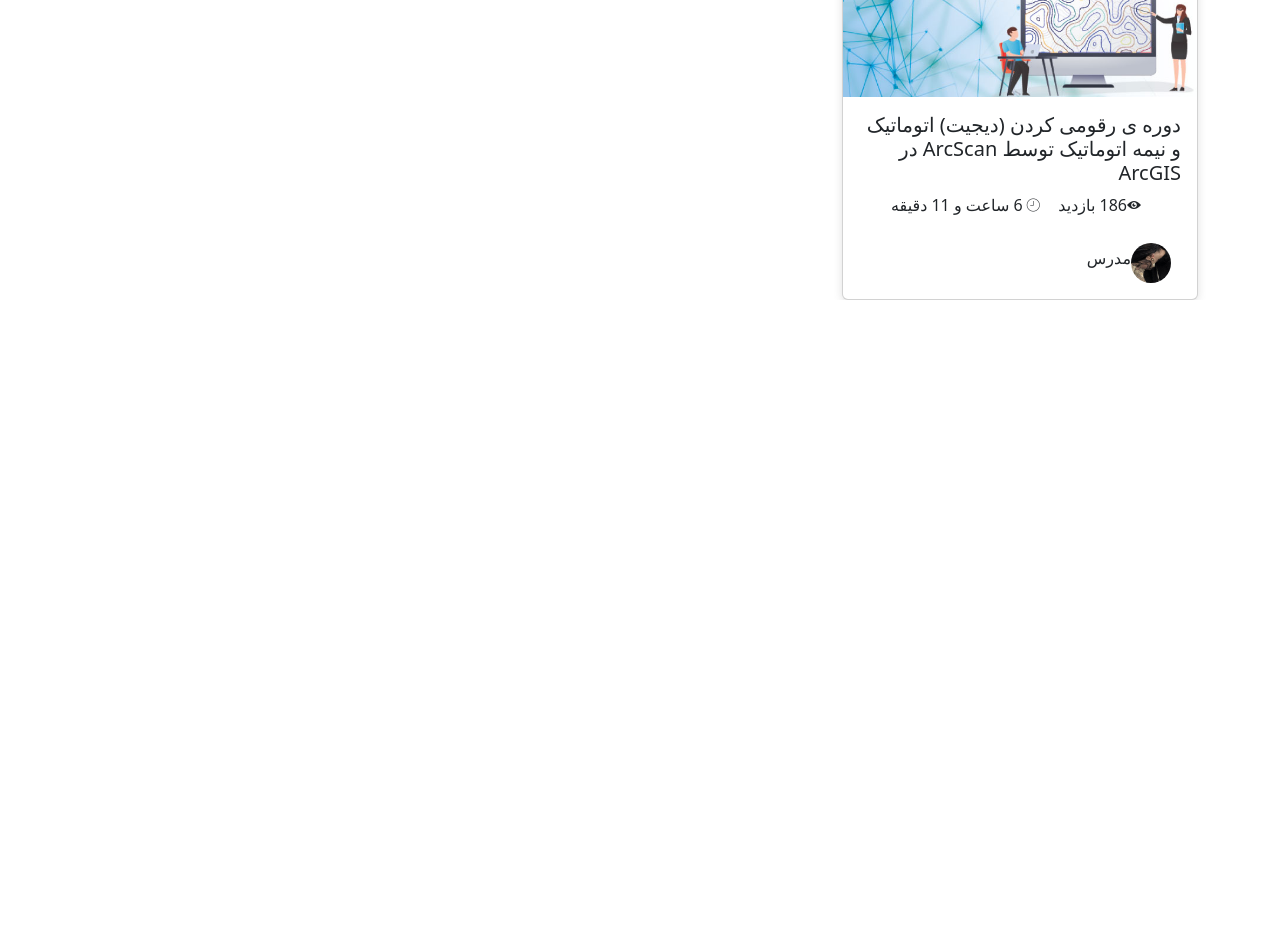
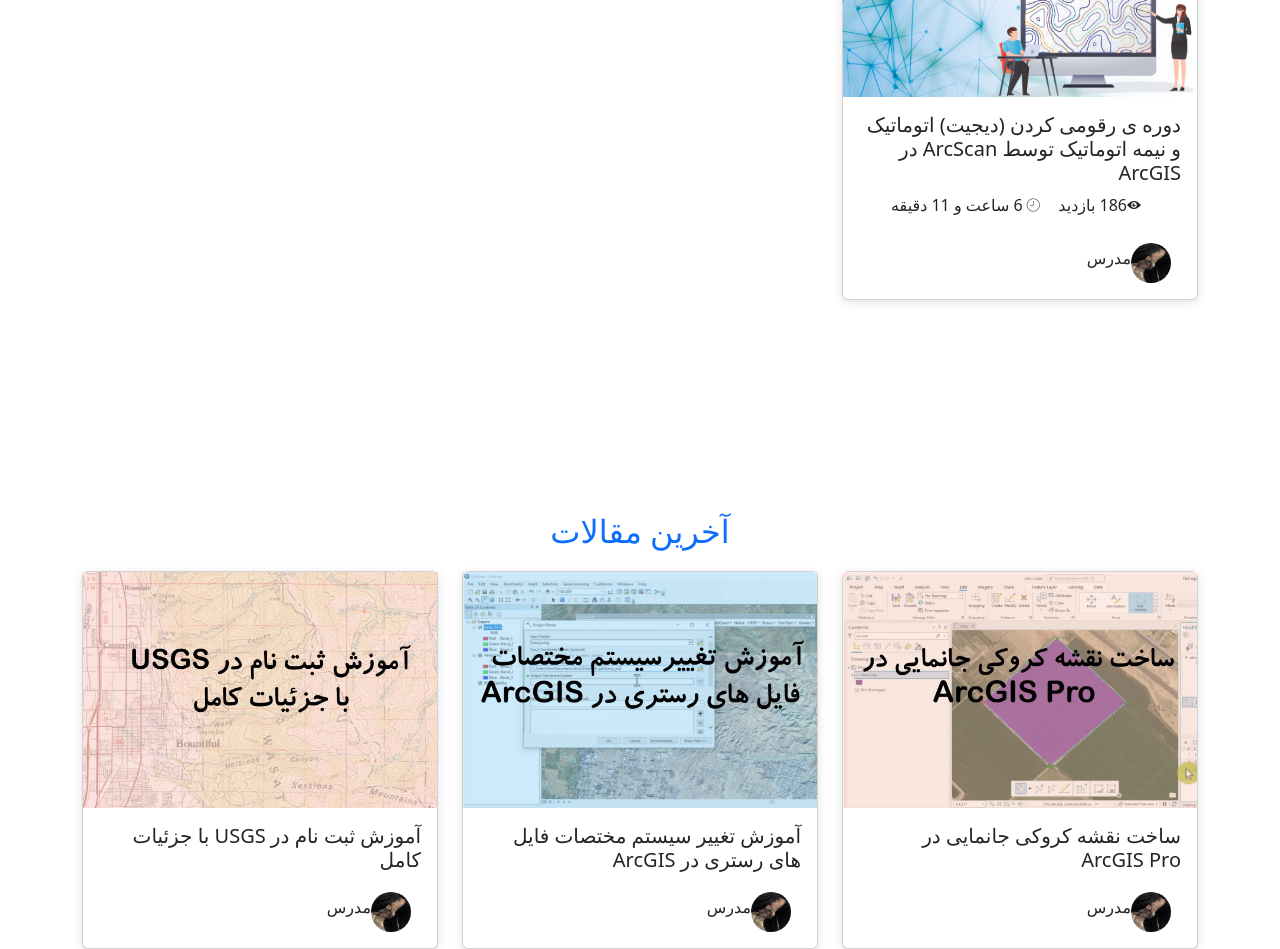
Before and after one commit to nikuox/project1, a plain HTML site: page index.html in a window 1280 px wide. Shown: the part 618-1567 px from the top of the page. Before the commit the page ends 918 px from the top, so only its background shows below. Drawn offline with nearby package versions, Linux system fonts and the light colour scheme; files that its build step writes are made by us from their sources.

Commit message:
New example

```diff
--- a/index.html
+++ b/index.html
@@ -46,7 +46,7 @@
       class="text-primary"
       style="text-align: center; margin-top: 20px; margin-bottom: 20px"
     >
-      <h2>لیست دوره ها!</h2>
+      <h2>لیست دوره ها</h2>
     </div>
 
     <div class="container">
@@ -136,5 +136,58 @@
         </div>
       </div>
     </div>
+    <br /><br /><br /><br /><br /><br /><br /><br />
+    <div
+      class="text-primary"
+      style="text-align: center; margin-top: 20px; margin-bottom: 20px"
+    >
+      <h2>آخرین مقالات</h2>
+    </div>
+    <div class="container">
+      <div class="row">
+        <div class="col-12 col-md-6 col-xl-4 col-xxl-4">
+          <div class="card">
+            <div class="card-img-top">
+              <img src="assets/img/image1.jpg" alt="" class="w-100" />
+            </div>
+            <div class="card-body">
+              <h5>ساخت نقشه کروکی جانمایی در ArcGIS Pro</h5>
+              <div class="teacher">
+                <img src="assets/img/picture.jpg" alt="" />
+                <span class="name">مدرس</span>
+              </div>
+            </div>
+          </div>
+        </div>
+        <div class="col-12 col-md-6 col-xl-4 col-xxl-4">
+          <div class="card">
+            <div class="card-img-top">
+              <img src="assets/img/image2.jpg" alt="" class="w-100" />
+            </div>
+            <div class="card-body">
+              <h5>آموزش تغییر سیستم مختصات فایل های رستری در ArcGIS</h5>
+              <div class="teacher">
+                <img src="assets/img/picture.jpg" alt="" />
+                <span class="name">مدرس</span>
+              </div>
+            </div>
+          </div>
+        </div>
+        <div class="col-12 col-md-6 col-xl-4 col-xxl-4">
+          <div class="card">
+            <div class="card-img-top">
+              <img src="assets/img/image3.jpg" alt="" class="w-100" />
+            </div>
+            <div class="card-body">
+              <h5>آموزش ثبت نام در USGS با جزئیات کامل</h5>
+              <div class="teacher">
+                <img src="assets/img/picture.jpg" alt="" />
+                <span class="name">مدرس</span>
+              </div>
+            </div>
+          </div>
+        </div>
+      </div>
+    </div>
   </body>
 </html>
```
Also changed, not shown: assets/img/image1.jpg (added), assets/img/image2.jpg (added), assets/img/image3.jpg (added).
